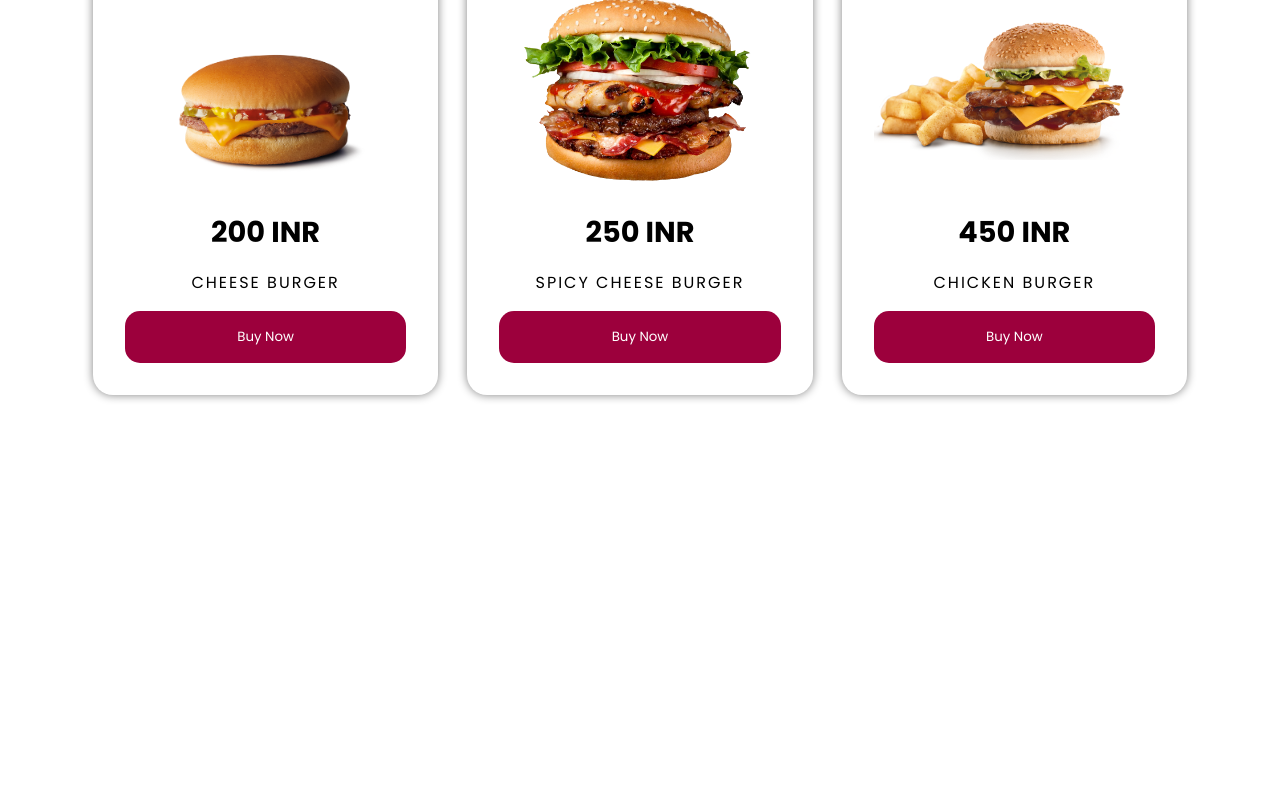
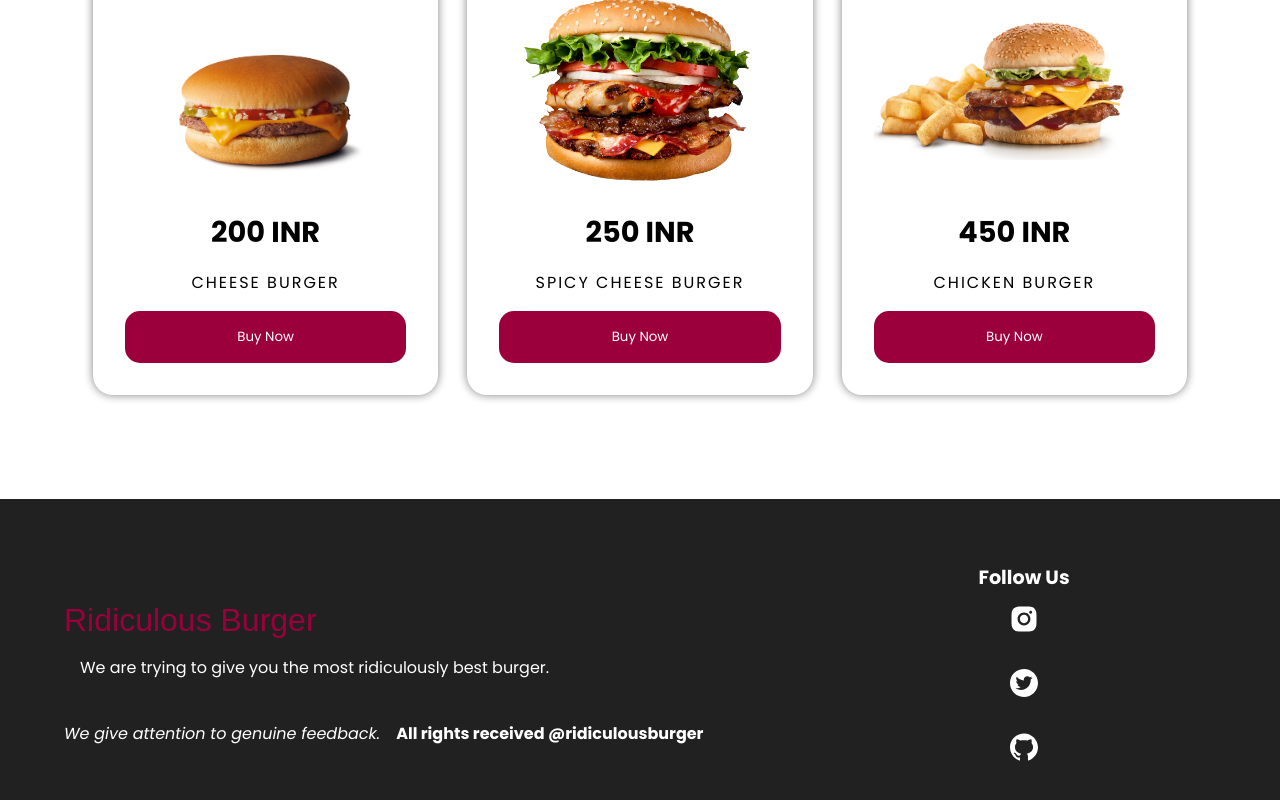
Before and after one commit to knotsid/ecommerce-fullstack, a React (Create React App) app in the folder client/: page / in a window 1280 px wide. Shown: the part 1821-2621 px from the top of the page. Before the commit the page ends 2320 px from the top, so only its background shows below. Built offline with nearby package versions, Linux system fonts and the light colour scheme.

Commit message:
added footer

```diff
--- a/client/src/App.js
+++ b/client/src/App.js
@@ -7,6 +7,8 @@ import './styles/header.scss'
 import './styles/home.scss'
 import './styles/founder.scss'
 import './styles/menu.scss'
+import './styles/footer.scss'
+import Footer from './components/layout/Footer';
 
 function App() {
   return (
@@ -15,6 +17,7 @@ function App() {
       <Routes>
         <Route path='/' element={<Home />} />
       </Routes>
+      <Footer/>
     </Router>
   );
 }
--- a/client/src/components/home/Menu.jsx
+++ b/client/src/components/home/Menu.jsx
@@ -4,10 +4,7 @@ import burger1 from "../../assets/burger1.png";
 import burger2 from "../../assets/burger2.png";
 import burger3 from "../../assets/burger3.png";
 const Menu = () => {
-
-	const addToCartHandler = (itemNum) =>{
-
-	}
+	const addToCartHandler = (itemNum) => {};
 	return (
 		<section id="menu">
 			<h1>MENU</h1>
--- /dev/null
+++ b/client/src/components/layout/Footer.jsx
@@ -0,0 +1,36 @@
+import React from "react";
+
+import {
+	AiFillInstagram,
+	AiFillGithub,
+	AiFillTwitterCircle,
+} from "react-icons/ai";
+
+const Footer = () => {
+	return (
+		<footer>
+			<div>
+				<h2>Ridiculous Burger</h2>
+				<p>We are trying to give you the most ridiculously best burger.</p>
+				<br />
+				<em>We give attention to genuine feedback.</em>
+				<strong>All rights received @ridiculousburger</strong>
+
+			</div>
+               <aside>
+					<h4>Follow Us </h4>
+					<a href="https://instagram.com/not._sid">
+						<AiFillInstagram />
+					</a>
+					<a href="https://twitter.com/notsidreads">
+						<AiFillTwitterCircle />
+					</a>
+					<a href="https://github.com/knotsid">
+						<AiFillGithub />
+					</a>
+				</aside>
+		</footer>
+	);
+};
+
+export default Footer;
--- /dev/null
+++ b/client/src/styles/footer.scss
@@ -0,0 +1,52 @@
+@import "colors";
+
+footer {
+     min-height: 300px;
+     background-color: $dark;
+     padding: 4rem;
+     display: grid;
+     grid-template-columns: 2fr 1fr;
+     color: white;
+     align-items: center;
+
+     h2 {
+          color: $red;
+          font-family: fantasy;
+          font-weight: 400;
+          font-size: 2rem;
+     }
+
+     p, strong {
+          margin: 1rem;
+     }
+
+     aside{
+          height: 100%;
+          display: flex;
+          flex-direction: column;
+          align-items: center;
+
+          h4{
+               font-size: 1.2rem;
+          }
+          a{
+               margin: 0.5rem;
+               font-size: 2rem;
+               color: white;
+               &:hover{
+                    color:$red;
+               }
+          }
+     }
+}
+
+@media screen and (max-width: 600px) {
+     footer{
+          grid-template-columns: 1fr;
+          text-align: center;
+
+          aside{
+               margin-top: 2rem;
+          }
+     }
+}
--- a/client/src/styles/menu.scss
+++ b/client/src/styles/menu.scss
@@ -57,7 +57,7 @@
                width: 100%;
                border-radius: 15px;
                cursor: pointer;
-
+               transition: background-color 0.4s;
                &:hover {
                     background-color: $red-dark;
                }
```
Also changed, not shown: client/src/components/home/MenuCard.jsx (+14 -13 lines).
